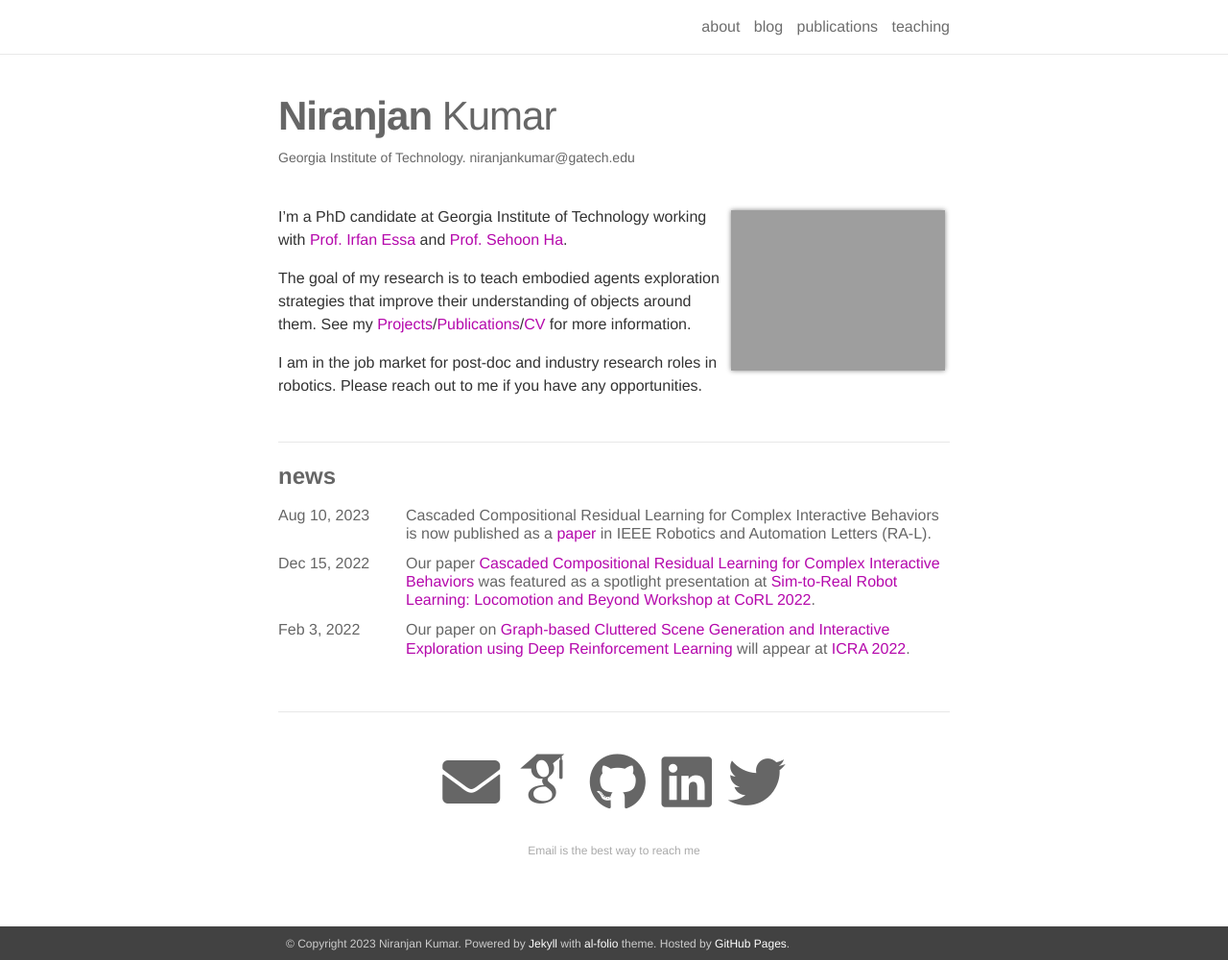
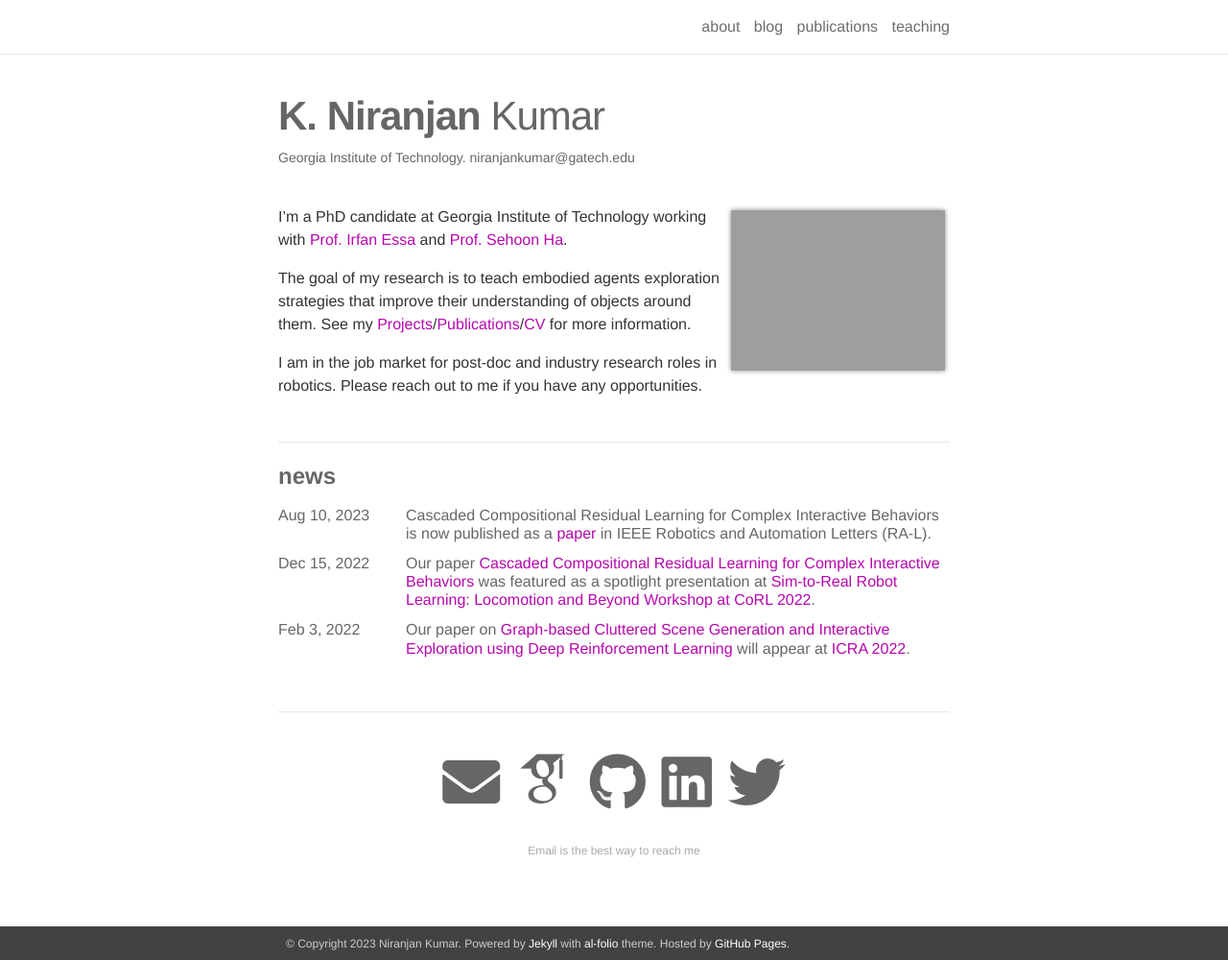
Before and after one commit to kniranjankumar/pre_2024_website, a Jekyll site: the page built from _pages/about.md, in a window 1280 px wide and 1000 px high. Shown: the whole window at 96% size. Built offline with Jekyll 4.4.1, drawn with Linux system fonts in a browser that asks for light colours; nearby versions of some CDN libraries; some web fonts are replaced.

```diff
--- a/_pages/about.md
+++ b/_pages/about.md
@@ -1,7 +1,7 @@
 ---
 layout: about
 permalink: /
-title: <strong>Niranjan</strong> Kumar
+title: <strong>K. Niranjan</strong> Kumar
 description: <a href="">Georgia Institute of Technology</a>. niranjankumar@gatech.edu
 
 profile:
```
